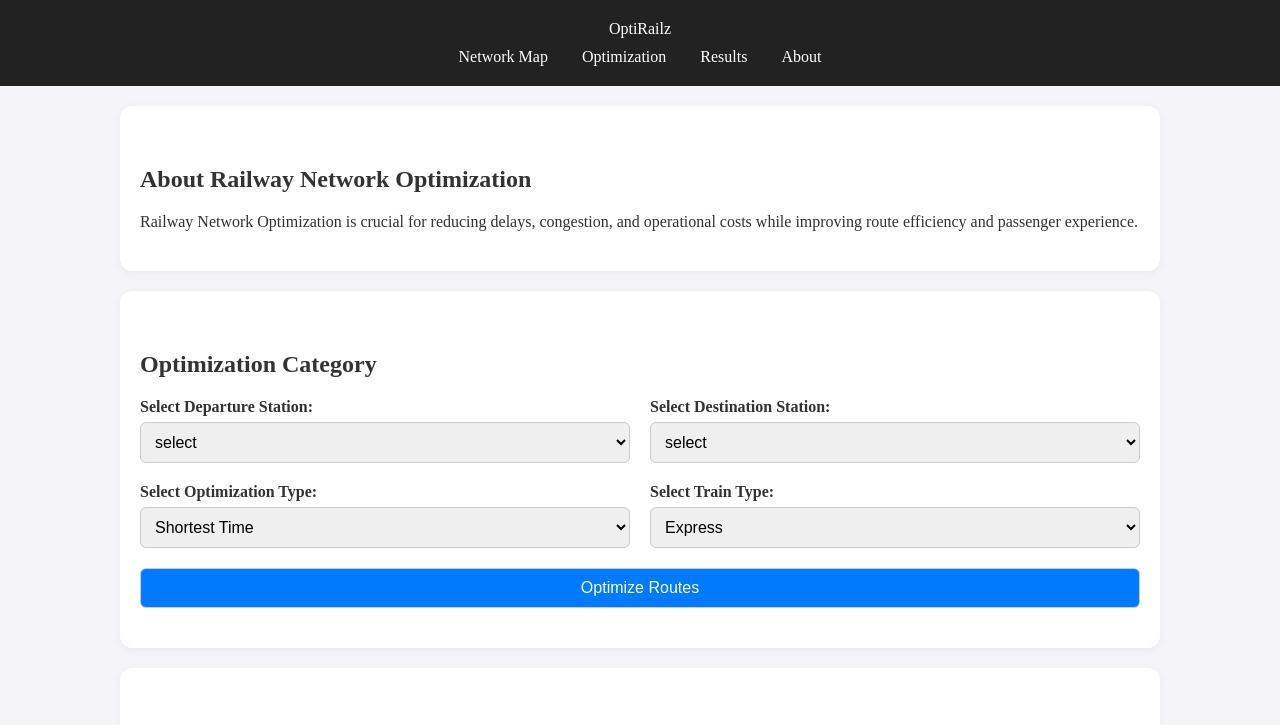
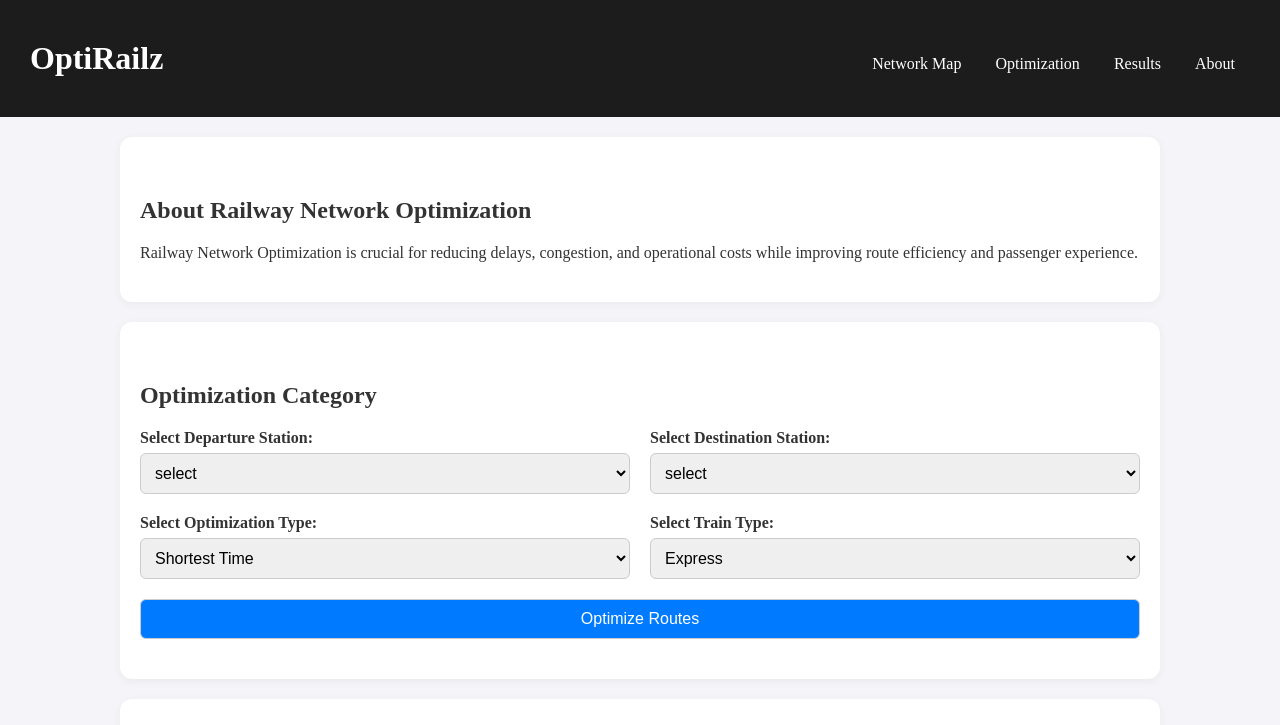
Before and after one commit to Komal20112005/RAILWAY_NETWORK, a plain HTML site: page index.html in a window 1280 px wide. Shown: the top 725 px of the page. Drawn offline with Linux system fonts and the light colour scheme; a script that the page names is missing; a web font is replaced by a local one.

Commit message:
Update styles1.css

```diff
--- a/styles1.css
+++ b/styles1.css
@@ -6,19 +6,26 @@ body {
     background-color: #f4f4f9;
     color: #333;
 }
-
 header {
+    display:flex;
     background-color: #222;
     color: white;
-    padding: 20px 0;
+    padding: 20px;
     text-align: center;
+    margin-bottom:10px;
 }
 
 header h1 {
     margin: 0;
-    font-size: 1.8rem;
+    font-size: 1.8em;
 }
-
+.navbar {
+    display: flex;
+    justify-content: space-between;
+    align-items: center;
+    background-color: #1c1c1c; /* your dark header bg */
+    padding: 40px 30px;
+  }
 nav {
     margin-top: 10px;
 }
@@ -29,7 +36,11 @@ nav a {
     text-decoration: none;
     font-weight: 500;
 }
-
+.logo{
+    font-size:2rem;
+    font-weight:bold;
+    color:white;
+}
 nav a:hover {
     text-decoration: underline;
 }
```
